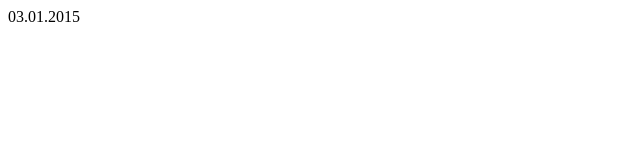
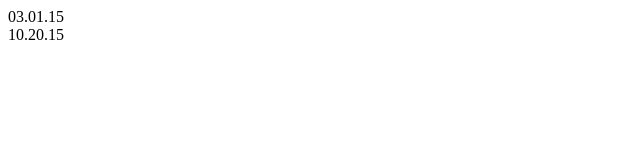
Before and after one commit to juliusmasigan/DateFormatter, a website: page demo/index.html in a window 1280 px wide. Shown: the full height of the page, 0-640 px from the left. Drawn offline with nearby package versions, Linux system fonts and the light colour scheme.

Commit message:
Added date format.

```diff
--- a/demo/index.html
+++ b/demo/index.html
@@ -7,6 +7,7 @@
 
 	<body>
 		<div class="date_class">march 01, 2015</div>
+		<div class="date_wrap">OCTOBER 20, 2015</div>
 
 		<!-- Import Jquery -->
 		<script src="../node_modules/jquery/dist/jquery.min.js" type="application/javascript"></script>
@@ -16,7 +17,7 @@
 
 		<script type="application/javascript">
 			$(function() {
-				$('.date_class').dateFormat('mm.dd.yy');
+				$('.date_class, .date_wrap').dateFormat('mm.dd.yy');
 			});
 		</script>
 	</body>
```
Also changed, not shown: dist/date-formatter.js.
